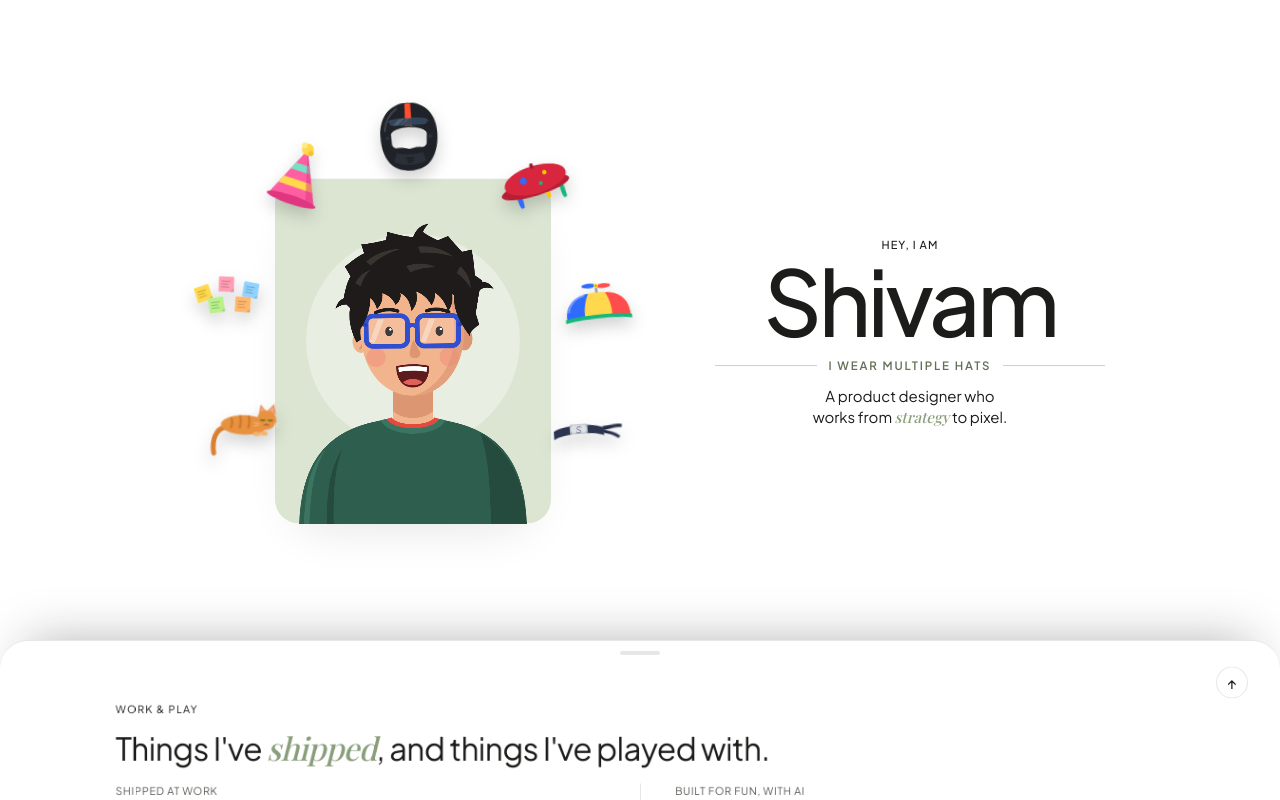
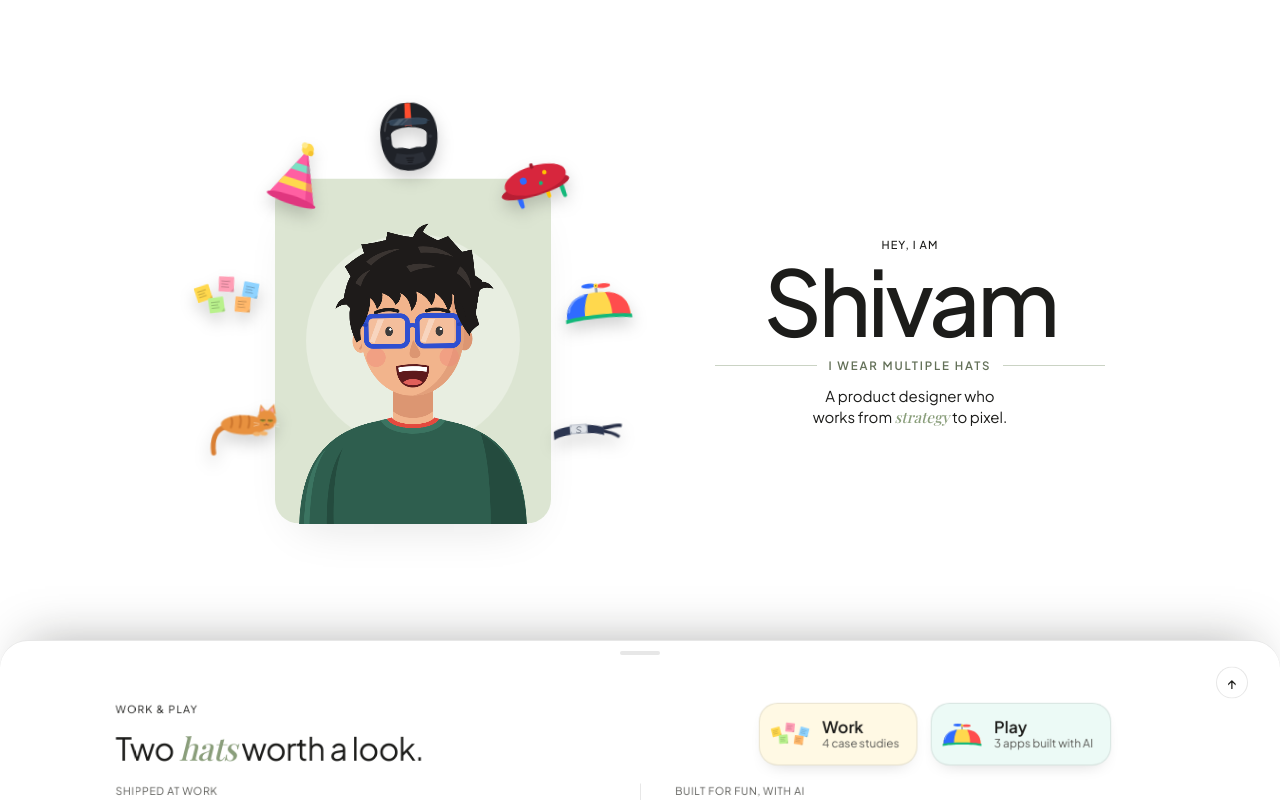
Before and after one commit to shivam-uxdesign/Portfolio, a React (Vite) app: page / in a window 1280 px wide. Built offline with nearby package versions, Linux system fonts and the light colour scheme; no server answers.

Commit message:
Work & Play bar: 'Two hats worth a look' with Work (sticky notes) and Play (propeller beanie) chips
Co-Authored-By: Claude Sonnet 5.5 <noreply@anthropic.com>
Claude-Session: https://claude.ai/code/session_01RLC1xtZKZMkCn3rZHwYF8D

```diff
--- a/src/app/components/WorkAndPlay.tsx
+++ b/src/app/components/WorkAndPlay.tsx
@@ -5,6 +5,7 @@ import './workplay.css';
 import { ProjectStacks } from './projects/ProjectStacks';
 import { FloatingDeck } from './projects/FloatingDeck';
 import type { ProjectGroup, ProjectGroupId } from './projects/types';
+import { PROPS, type HatId } from './hats/props';
 
 // One page, two sides: corporate case studies and things built for fun (mostly
 // with AI). Phones: two stacks that fly open. md+: two columns, each with a
@@ -12,6 +13,24 @@ import type { ProjectGroup, ProjectGroupId } from './projects/types';
 
 export interface WorkItem { title: string; descriptor: string; number: string; bg: string; link: string; external?: boolean; thumbnail: ReactNode; tag?: string; system?: boolean }
 export interface PlayItem { title: string; description: string; tag: string; color: string; image: string; link: string }
+
+// The two hats the page offers: sticky notes for Work, the propeller beanie for
+// Play. Part of the page's top strip, so it shows on the resting bar.
+function HatIcon({ id }: { id: HatId }) {
+  return <svg viewBox={PROPS[id].vb} aria-hidden="true" dangerouslySetInnerHTML={{ __html: PROPS[id].svg(true) }} />;
+}
+function HatChips({ workCount, playCount }: { workCount: number; playCount: number }) {
+  return (
+    <div className="wp-hats" aria-hidden="true">
+      <div className="wp-hat" style={{ '--hat': '#FFE27A' } as React.CSSProperties}>
+        <HatIcon id="notes" /><div><b>Work</b><span>{workCount} case studies</span></div>
+      </div>
+      <div className="wp-hat" style={{ '--hat': '#9FE8D3' } as React.CSSProperties}>
+        <HatIcon id="propeller" /><div><b>Play</b><span>{playCount} apps<span className="wp-hat-long"> built with AI</span></span></div>
+      </div>
+    </div>
+  );
+}
 
 // Phones: two decks — tap one and its projects fly out and float over the sheet.
 function PhoneStacks({ work, play }: { work: WorkItem[]; play: PlayItem[] }) {
@@ -39,8 +58,11 @@ function PhoneStacks({ work, play }: { work: WorkItem[]; play: PlayItem[] }) {
     <div className="md:hidden w-full min-h-full flex flex-col gap-5 pt-1 pb-4 px-1">
       {/* While a deck is out, its own title takes this heading's place. */}
       <div ref={headRef} className="transition-opacity duration-200" style={{ opacity: open ? 0 : 1 }}>
-        <p className="text-[11px] font-medium tracking-[0.09em] uppercase text-muted-foreground">Work &amp; Play</p>
-        <h2 className="mt-1 text-[1.35rem] font-medium leading-tight text-foreground" style={{ letterSpacing: '-0.03em' }}>Pick a stack</h2>
+        {/* The resting bar on a phone is ~20% of the screen, so the heading is a one-line label and the chips sit right under it. */}
+        <h2 className="text-[11px] font-medium tracking-[0.09em] uppercase text-muted-foreground">
+          <span className="sr-only">Work &amp; Play: </span>Two hats worth a look
+        </h2>
+        <HatChips workCount={work.length} playCount={play.length} />
       </div>
       <ProjectStacks groups={groups} onOpen={onOpen} layout="column" />
       {open && group && <FloatingDeck group={group} trigger={open.trigger} anchor={headRef.current} onClose={onClose} />}
@@ -124,10 +146,13 @@ export function WorkAndPlay({ work, play }: { work: WorkItem[]; play: PlayItem[]
       <PhoneStacks work={work} play={play} />
       <div className="wpd hidden md:flex">
         <header className="wpd-head">
-          <p className="text-[11px] tracking-[0.12em] text-muted-foreground uppercase mb-3">Work &amp; Play</p>
-          <h2 className="wpd-h text-foreground">
-            Things I've <span style={{ fontFamily: SERIF, fontStyle: 'italic', fontWeight: 500, color: 'var(--primary)' }}>shipped</span>, and things I've played with.
-          </h2>
+          <div>
+            <p className="text-[11px] tracking-[0.12em] text-muted-foreground uppercase mb-3">Work &amp; Play</p>
+            <h2 className="wpd-h text-foreground">
+              Two <span style={{ fontFamily: SERIF, fontStyle: 'italic', fontWeight: 500, color: 'var(--primary)' }}>hats</span> worth a look.
+            </h2>
+          </div>
+          <HatChips workCount={work.length} playCount={play.length} />
         </header>
         <div className="wpd-cols">
           <Column id="wp-work" heading="Shipped at work" entries={workEntries} after={system.length ? <SystemCard items={system} /> : undefined} />
--- a/src/app/components/workplay.css
+++ b/src/app/components/workplay.css
@@ -67,3 +67,23 @@
 @media (hover: hover) { .wpd-sys-head:hover .wpd-cta span { transform: translateX(3px); } }
 .wpd-sys-tools { flex: 1 1 0; min-height: 0; display: grid; grid-template-columns: repeat(3, 1fr); gap: 12px; }
 .wpd-sys-tool .wpd-title { font-size: 13.5px; }
+
+/* ── Two hats: Work and Play chips in the page's top strip ─────────────────── */
+.wpd-head { display: flex; align-items: center; justify-content: space-between; gap: 24px; }
+.wp-hats { display: flex; gap: 10px; margin-top: 8px; }
+.wp-hat {
+  flex: 1; min-width: 0; display: flex; align-items: center; gap: 8px; padding: 6px 8px; border-radius: 16px;
+  border: 1.5px solid var(--border); background: color-mix(in srgb, var(--hat) 20%, var(--background));
+}
+.wp-hat svg { width: 30px; height: 30px; flex: none; overflow: visible; }
+.wp-hat b { display: block; font-size: 14px; line-height: 1.1; font-weight: 600; color: var(--foreground); }
+.wp-hat span { display: block; font-size: 11px; line-height: 1.3; color: var(--muted-foreground); }
+.wp-hat-long { display: none !important; }
+@media (min-width: 768px) {
+  .wp-hats { flex: none; gap: 14px; margin: 0 56px 0 auto; }
+  .wp-hat { flex: none; gap: 12px; padding: 10px 18px 10px 10px; border-radius: 20px; box-shadow: 0 8px 18px -12px rgba(0, 0, 0, .25); }
+  .wp-hat svg { width: 44px; height: 44px; }
+  .wp-hat b { font-size: 17px; }
+  .wp-hat span { font-size: 12px; }
+  .wp-hat-long { display: inline !important; }
+}
```
